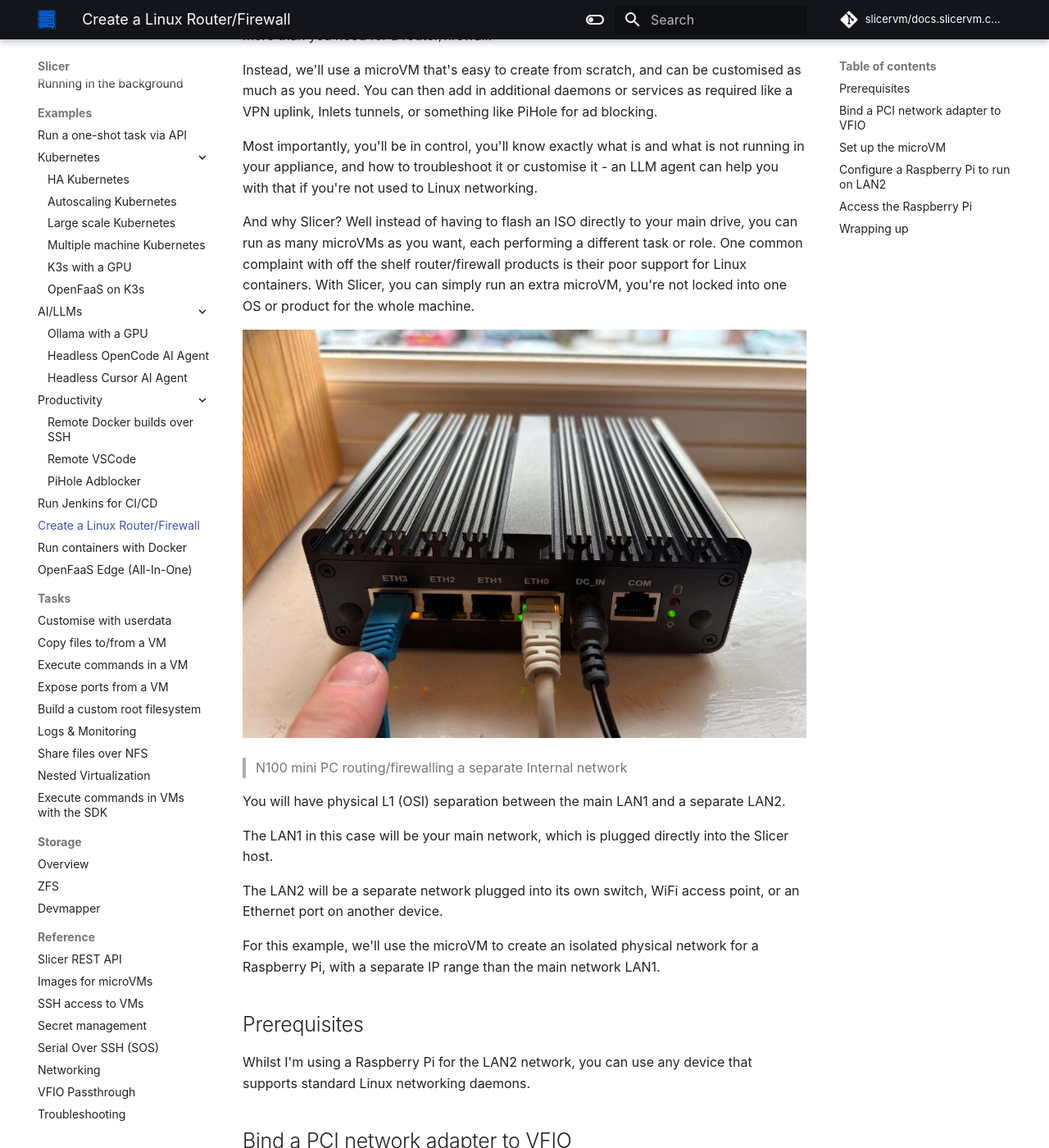
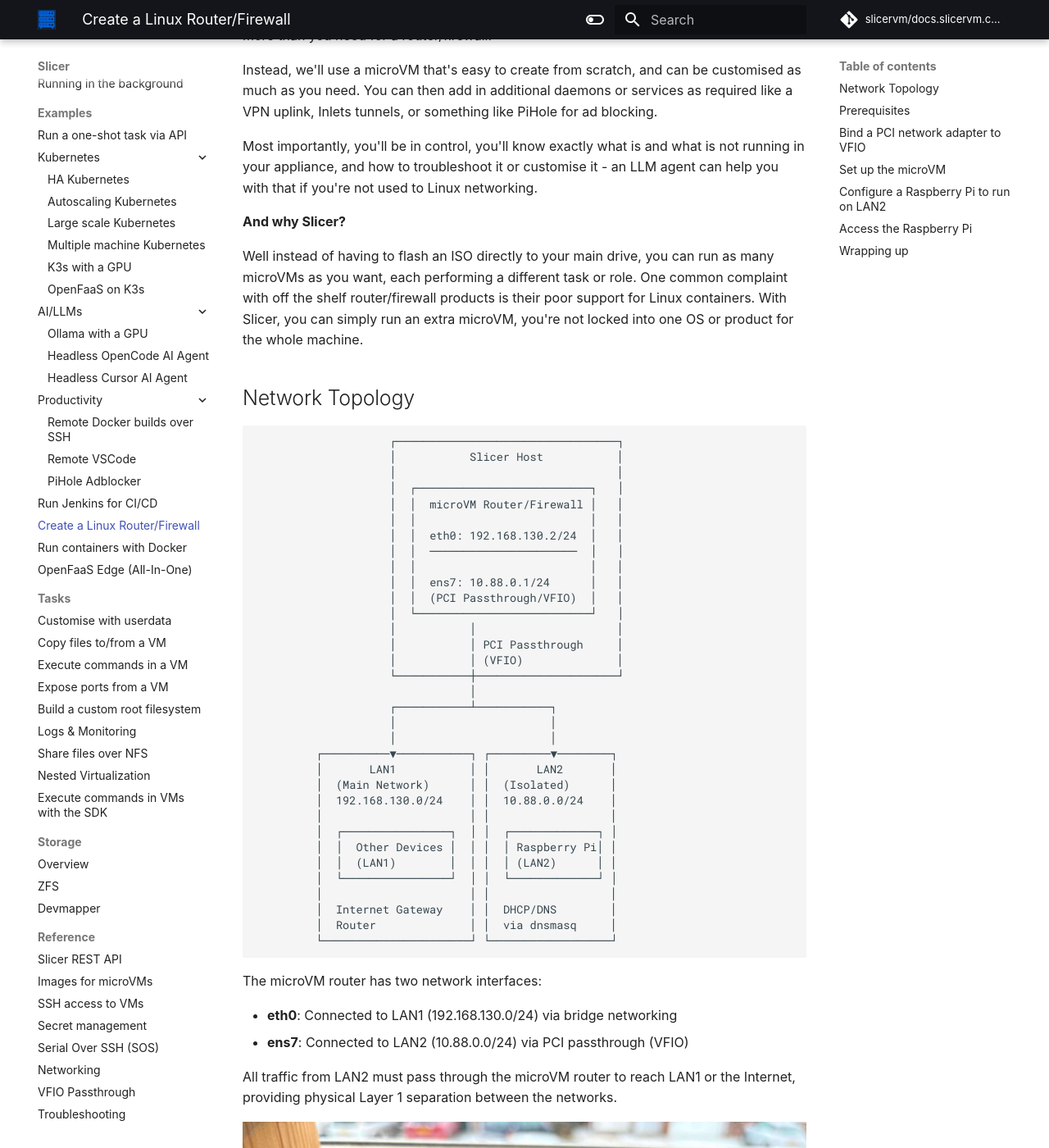
Before and after one commit to slicervm/docs.slicervm.com, an MkDocs documentation site: the page built from docs/examples/router-firewall.md, in a window 1280 px wide and 1400 px high, scrolled down 334 px. Shown: the whole window at 82% size. Built offline with MkDocs 1.6.1 and Material for MkDocs 9.7.7, drawn with Linux system fonts in a browser that asks for light colours; some web fonts are replaced; comment, search, counter and statistics services are not loaded.

Commit message:
ASCII diagram
Signed-off-by: Alex Ellis (OpenFaaS Ltd) <alexellis2@gmail.com>

````diff
--- a/docs/examples/router-firewall.md
+++ b/docs/examples/router-firewall.md
@@ -2,7 +2,7 @@
 
 In this example, we'll turn a regular PC into a router/firewall with standard Linux networking daemons such as dnsmasq and iptables.
 
-Why use a regular Linux VM over a product like pfSense, or OPNsense?
+**Why use a regular Linux VM over a product like pfSense, or OPNsense?**
 
 Whether it's based upon FreeBSD or Linux, these products are often extremely bloated, often closed source, and require a lot of resources to run. It's hard to know where to start when you need to customise these products to your own needs, and they often bundle far more than you need for a router/firewall.
 
@@ -10,7 +10,54 @@
 
 Most importantly, you'll be in control, you'll know exactly what is and what is not running in your appliance, and how to troubleshoot it or customise it - an LLM agent can help you with that if you're not used to Linux networking.
 
-And why Slicer? Well instead of having to flash an ISO directly to your main drive, you can run as many microVMs as you want, each performing a different task or role. One common complaint with off the shelf router/firewall products is their poor support for Linux containers. With Slicer, you can simply run an extra microVM, you're not locked into one OS or product for the whole machine.
+**And why Slicer?**
+
+Well instead of having to flash an ISO directly to your main drive, you can run as many microVMs as you want, each performing a different task or role. One common complaint with off the shelf router/firewall products is their poor support for Linux containers. With Slicer, you can simply run an extra microVM, you're not locked into one OS or product for the whole machine.
+
+## Network Topology
+
+```
+                    ┌─────────────────────────────────┐
+                    │           Slicer Host           │
+                    │                                 │
+                    │  ┌──────────────────────────┐   │
+                    │  │  microVM Router/Firewall │   │
+                    │  │                          │   │
+                    │  │  eth0: 192.168.130.2/24  │   │
+                    │  │  ──────────────────────  │   │
+                    │  │                          │   │
+                    │  │  ens7: 10.88.0.1/24      │   │
+                    │  │  (PCI Passthrough/VFIO)  │   │
+                    │  └──────────────────────────┘   │
+                    │           │                     │
+                    │           │ PCI Passthrough     │
+                    │           │ (VFIO)              │
+                    └───────────┼─────────────────────┘
+                                │
+                    ┌───────────┴───────────┐
+                    │                       │
+                    │                       │
+         ┌──────────▼───────────┐ ┌─────────▼────────┐
+         │       LAN1           │ │       LAN2       │
+         │  (Main Network)      │ │  (Isolated)      │
+         │  192.168.130.0/24    │ │  10.88.0.0/24    │
+         │                      │ │                  │
+         │  ┌────────────────┐  │ │  ┌─────────────┐ │
+         │  │  Other Devices │  │ │  │ Raspberry Pi│ │
+         │  │  (LAN1)        │  │ │  │ (LAN2)      │ │
+         │  └────────────────┘  │ │  └─────────────┘ │
+         │                      │ │                  │
+         │  Internet Gateway    │ │  DHCP/DNS        │
+         │  Router              │ │  via dnsmasq     │
+         └──────────────────────┘ └──────────────────┘
+```
+
+The microVM router has two network interfaces:
+
+- **eth0**: Connected to LAN1 (192.168.130.0/24) via bridge networking
+- **ens7**: Connected to LAN2 (10.88.0.0/24) via PCI passthrough (VFIO)
+
+All traffic from LAN2 must pass through the microVM router to reach LAN1 or the Internet, providing physical Layer 1 separation between the networks.
 
 [![N100 mini PC routing/firewalling a separate Internal network](/images/router/n100-port4.jpg)](/images/router/n100-port4.jpg)
 > N100 mini PC routing/firewalling a separate Internal network
````
